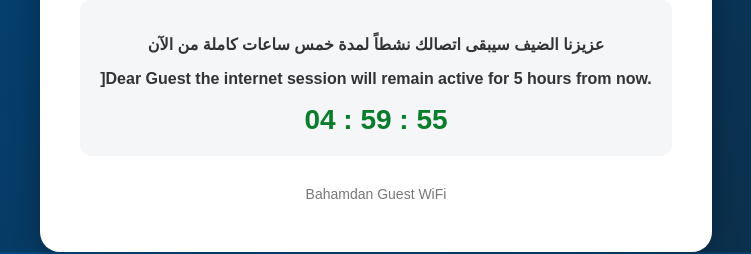
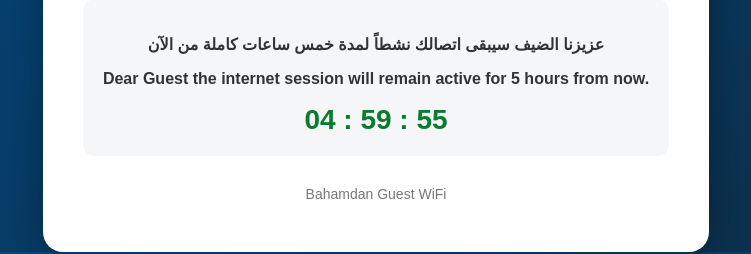
Before and after one commit to muradnabaa-lang/wifi-portal, a plain HTML site: page index.html in a window 1280 px wide. Shown: the part 514-768 px from the top of the page, 264-1015 px from the left. Drawn offline with Linux system fonts and the light colour scheme.

Commit message:
Update index.html

```diff
--- a/index.html
+++ b/index.html
@@ -76,7 +76,7 @@ h2 {
 
 <div class="timer-box">
     <p><strong>عزيزنا الضيف سيبقى اتصالك نشطاً لمدة خمس ساعات كاملة من الآن</strong></p>
-    <p><strong>]Dear Guest the internet session will remain active for 5 hours from now.</strong></p>
+    <p><strong>Dear Guest the internet session will remain active for 5 hours from now.</strong></p>
 
     <div class="timer" id="countdown"></div>
 </div>
```
